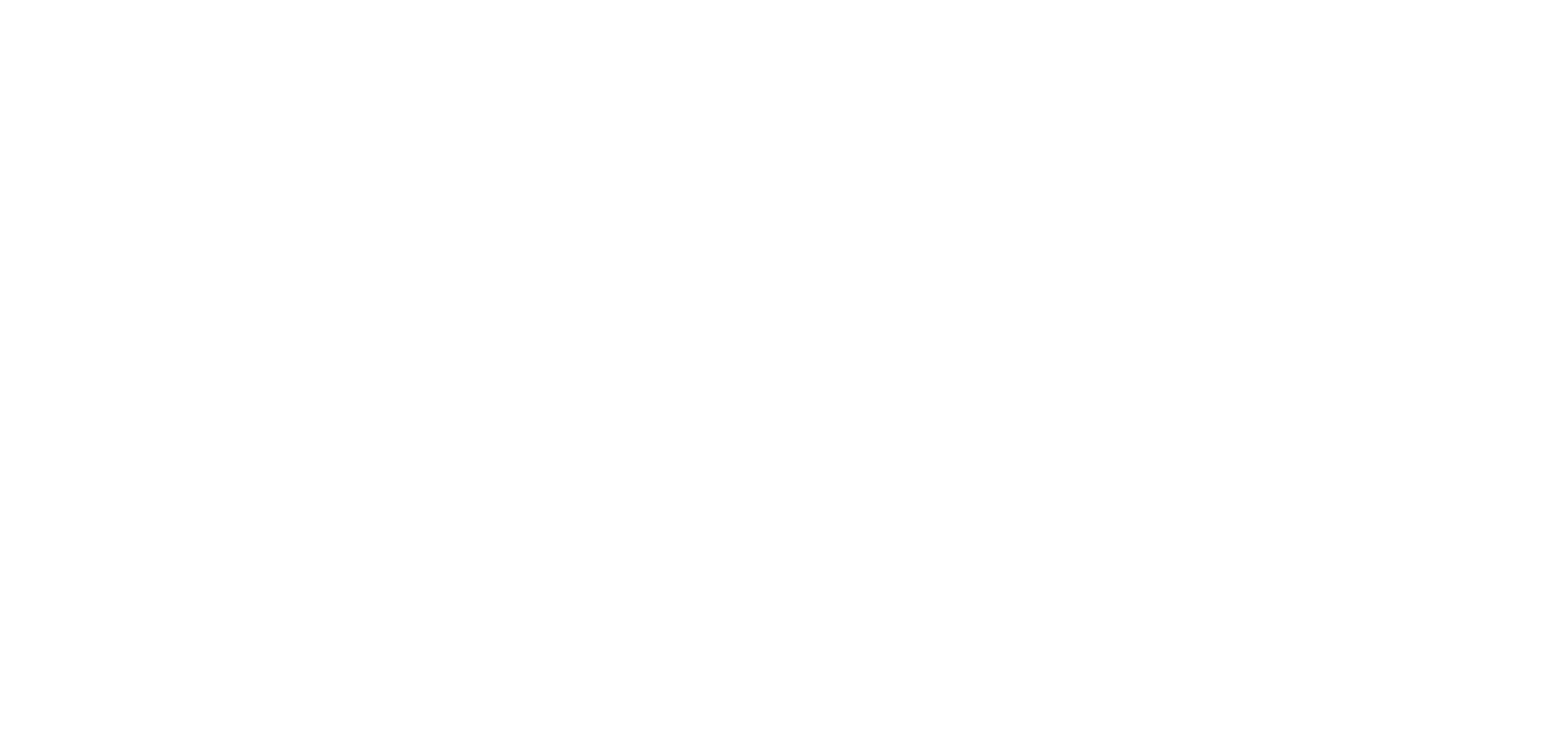
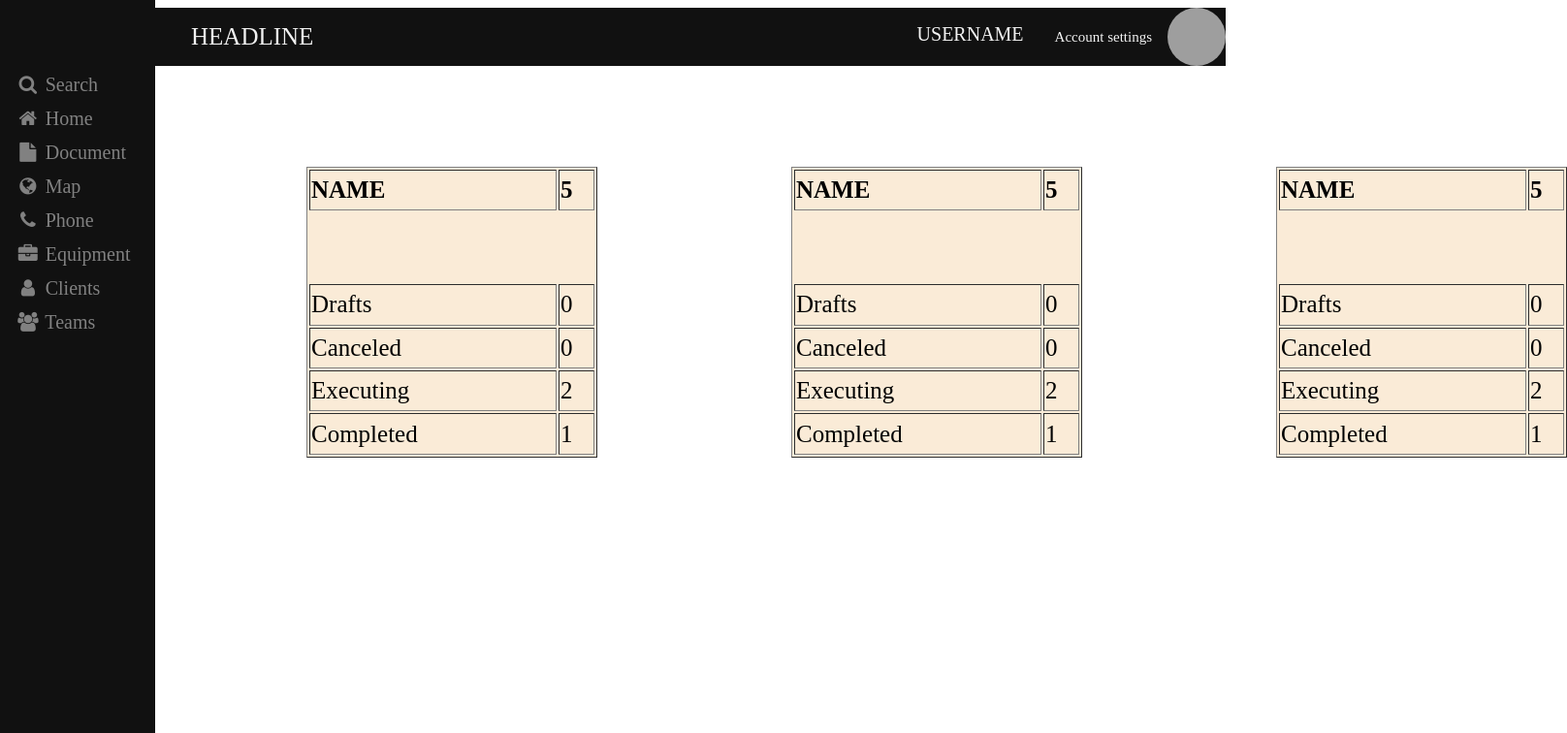
Before and after one commit to JovanM97/Web2-Projekat, an Angular app: page /dashboard in a window 1280 px wide. Before the commit this address led to /. Shown: the top 756 px of the page at 97% size, 1616 px wide, since content can reach past the window. Built offline with nearby package versions, Linux system fonts and the light colour scheme; grey boxes are pictures that could not be loaded.

Commit message:
widget front added

```diff
--- a/src/app/app-routing.module.ts
+++ b/src/app/app-routing.module.ts
@@ -4,11 +4,13 @@
 import { LoginComponent } from './login/login.component';
 import { LoginPageComponent } from './login-page/login-page.component';
 import { RegisterPageComponent } from './register-page/register-page.component';
+import { DashboardPageComponent } from './dashboard-page/dashboard-page.component';
 
 const routes: Routes = [
   {path: '', component: LoginPageComponent},
   {path: 'login', component: LoginPageComponent},
-  {path: 'register', component: RegisterPageComponent}
+  {path: 'register', component: RegisterPageComponent},
+  {path: 'dashboard', component: DashboardPageComponent}
 ];
 
 @NgModule({
--- a/src/app/app.module.ts
+++ b/src/app/app.module.ts
@@ -9,6 +9,8 @@
 import { RegisterPageComponent } from './register-page/register-page.component';
 import { SidebarComponent } from './sidebar/sidebar.component';
 import { TopBarComponent } from './top-bar/top-bar.component';
+import { DashboardPageComponent } from './dashboard-page/dashboard-page.component';
+import { WidgetComponent } from './widget/widget.component';
 
 @NgModule({
   declarations: [
@@ -19,6 +21,8 @@
     RegisterPageComponent,
     SidebarComponent,
     TopBarComponent,
+    DashboardPageComponent,
+    WidgetComponent,
   ],
   imports: [
     BrowserModule,
--- /dev/null
+++ b/src/app/dashboard-page/dashboard-page.component.html
@@ -0,0 +1,13 @@
+<app-top-bar></app-top-bar>
+<app-sidebar></app-sidebar>
+<div>
+    <div style="margin-left: 300px; margin-top: 70px;">
+        <app-widget></app-widget>
+    </div>
+    <div style="margin-left: 800px; margin-top: -300px;">
+        <app-widget></app-widget>
+    </div>
+    <div style="margin-left: 1300px; margin-top: -300px;">
+        <app-widget></app-widget>
+    </div>
+</div>
--- /dev/null
+++ b/src/app/dashboard-page/dashboard-page.component.ts
@@ -0,0 +1,15 @@
+import { Component, OnInit } from '@angular/core';
+
+@Component({
+  selector: 'app-dashboard-page',
+  templateUrl: './dashboard-page.component.html',
+  styleUrls: ['./dashboard-page.component.css']
+})
+export class DashboardPageComponent implements OnInit {
+
+  constructor() { }
+
+  ngOnInit(): void {
+  }
+
+}
--- a/src/app/register/register.component.html
+++ b/src/app/register/register.component.html
@@ -35,7 +35,7 @@
 
 
 
-    <button> Add user </button>
+    <button routerLink="/dashboard"> Add user </button>
     <button> Cancel </button>
 
 </div>
--- /dev/null
+++ b/src/app/widget/widget.component.css
@@ -0,0 +1,3 @@
+label {
+    font-size: 25px;
+}
--- /dev/null
+++ b/src/app/widget/widget.component.html
@@ -0,0 +1,45 @@
+<div style="width: 300px; height: 300px; background-color: antiquewhite;">
+    <table style="width: 300px; height: 300px;" border="1">
+            <tr>
+                <td>
+                    <label><b>NAME</b></label>
+                </td>
+                <td>
+                    <label><b>5</b></label>
+                </td>
+            </tr>
+            <br><br><br>
+            <tr>
+                <td>
+                    <label>Drafts</label>
+                </td>
+                <td>
+                    <label>0</label>
+                </td>
+            </tr>
+            <tr>
+                <td>
+                    <label>Canceled</label>
+                </td>
+                <td>
+                    <label>0</label>
+                </td>
+            </tr>
+            <tr>
+                <td>
+                    <label>Executing</label>
+                </td>
+                <td>
+                    <label>2</label>
+                </td>
+            </tr>
+            <tr>
+                <td>
+                    <label>Completed</label>
+                </td>
+                <td>
+                    <label>1</label>
+                </td>
+            </tr>
+    </table>
+</div>
--- /dev/null
+++ b/src/app/widget/widget.component.ts
@@ -0,0 +1,15 @@
+import { Component, OnInit } from '@angular/core';
+
+@Component({
+  selector: 'app-widget',
+  templateUrl: './widget.component.html',
+  styleUrls: ['./widget.component.css']
+})
+export class WidgetComponent implements OnInit {
+
+  constructor() { }
+
+  ngOnInit(): void {
+  }
+
+}
```
Also changed, not shown: src/app/dashboard-page/dashboard-page.component.css (added), 2 other files (tests, documents, lock files or other folders).
